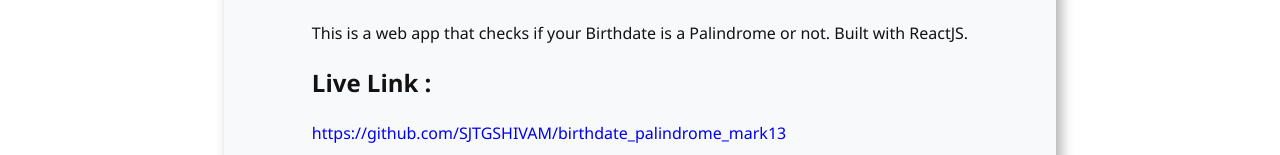
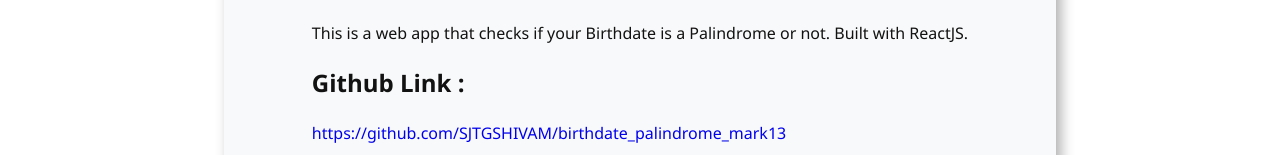
Before and after one commit to SJTGSHIVAM/birthdate_palindrome_mark13, a React (Create React App) app: page /about in a window 1280 px wide. Shown: the part 242-397 px from the top of the page. Built offline with nearby package versions, Linux system fonts and the light colour scheme.

Commit message:
doc: link heading changed

```diff
--- a/src/components/About/About.tsx
+++ b/src/components/About/About.tsx
@@ -11,7 +11,7 @@
           This is a web app that checks if your Birthdate is a Palindrome or
           not. Built with ReactJS.
         </p>
-        <h1 id="live-link-">Live Link :</h1>
+        <h1 id="live-link-">Github Link :</h1>
         <p>
           <a href="https://github.com/SJTGSHIVAM/birthdate_palindrome_mark13">
             https://github.com/SJTGSHIVAM/birthdate_palindrome_mark13
```
